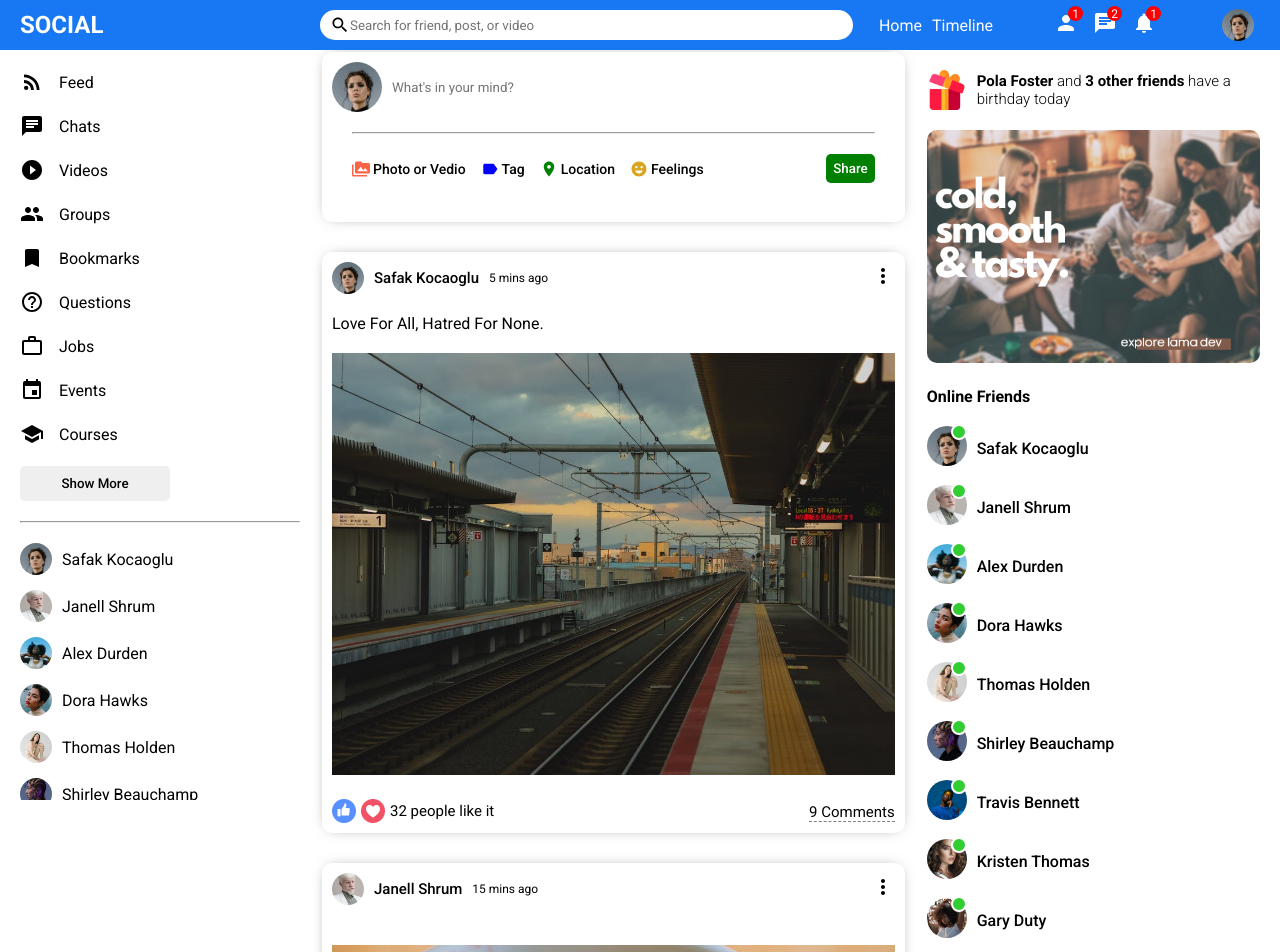
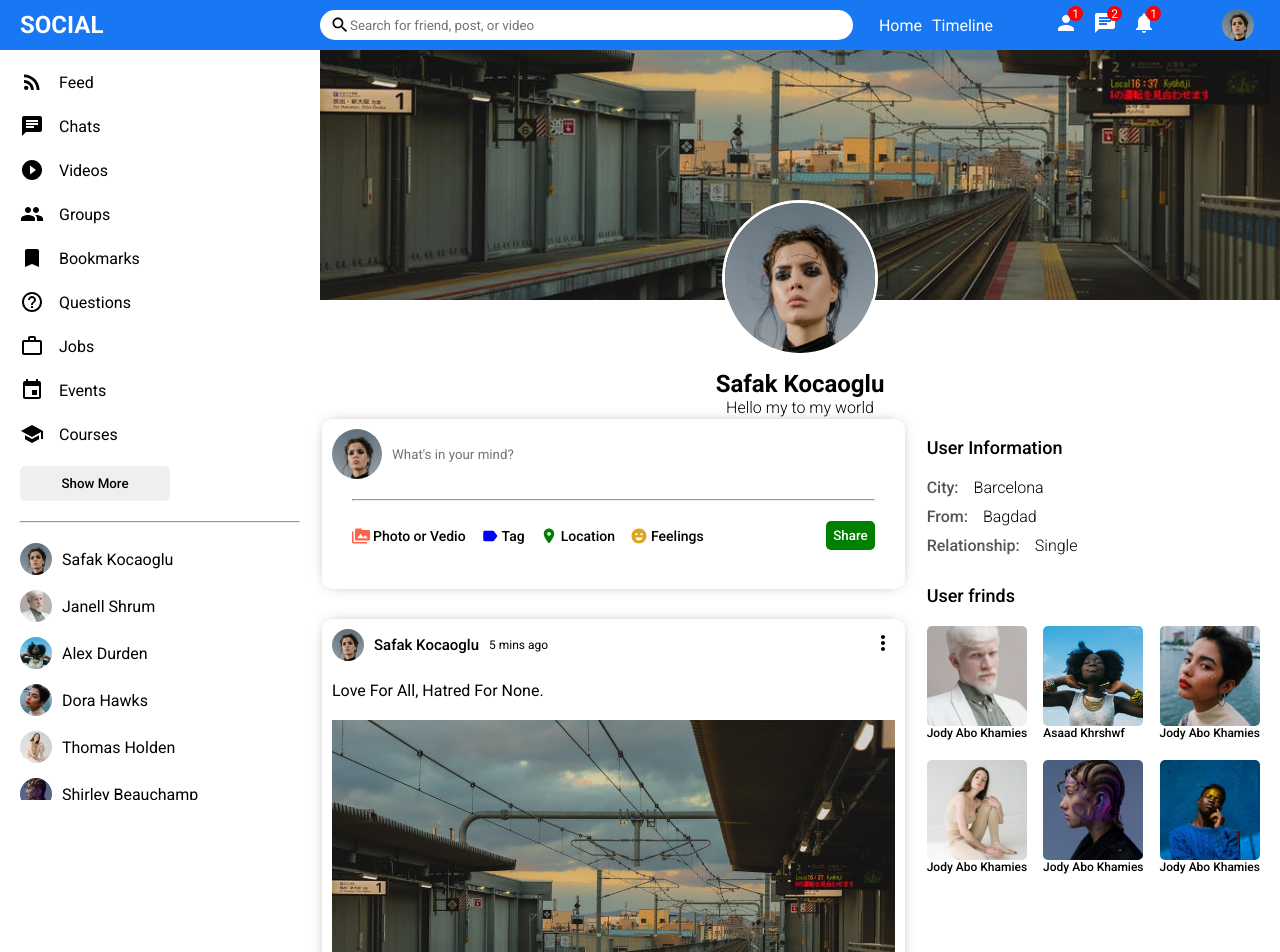
Before and after one commit to rushdy87/social-react, a React (Create React App) app: page / in a window 1280 px wide. Shown: the top 952 px of the page. Built offline with nearby package versions, Linux system fonts and the light colour scheme.

Commit message:
Profile Page

```diff
--- a/src/App.js
+++ b/src/App.js
@@ -1,9 +1,9 @@
-import { Home } from './pages';
+import { Home, Profile } from './pages';
 
 function App() {
   return (
     <div>
-      <Home />
+      <Profile />
     </div>
   );
 }
--- a/src/components/rightbar/Rightbar.css
+++ b/src/components/rightbar/Rightbar.css
@@ -29,6 +29,8 @@
 }
 
 .rightbar-title {
+  font-size: 18px;
+  font-weight: 500;
   margin-bottom: 20px;
 }
 
@@ -37,3 +39,46 @@
   margin: 0;
   list-style: none;
 }
+
+.rightbar-info {
+  margin-bottom: 30px;
+}
+
+.rightbar-info-item {
+  margin-bottom: 10px;
+}
+
+.rightbar-info-key {
+  font-weight: 500;
+  margin-right: 15px;
+  color: #555;
+}
+
+.rightbar-info-value {
+  font-weight: 300;
+}
+
+.rightbar-followings {
+  display: flex;
+  flex-wrap: wrap;
+  justify-content: space-between;
+}
+
+.rightbar-following {
+  display: flex;
+  flex-direction: column;
+  margin-bottom: 20px;
+  cursor: pointer;
+}
+
+.rightbar-following-image {
+  width: 100px;
+  height: 100px;
+  border-radius: 5px;
+  object-fit: cover;
+}
+
+.rightbar-following-username {
+  font-size: 12px;
+  font-weight: 500;
+}
--- a/src/components/rightbar/Rightbar.jsx
+++ b/src/components/rightbar/Rightbar.jsx
@@ -2,14 +2,10 @@ import './Rightbar.css';
 import { Users } from '../../dummyData';
 import { Online } from '../';
 
-const Rightbar = () => {
-  const renderOnlineFriends = Users.map((user) => {
-    return <Online key={user.id} user={user} />;
-  });
-
-  return (
-    <div className="rightbar">
-      <div className="rightbar-wrapper">
+const Rightbar = ({ profile }) => {
+  const HomeRightbar = () => {
+    return (
+      <>
         <div className="birthday-container">
           <img src="/assets/gift.png" alt="" className="birthday-image" />
           <span className="birthday-text">
@@ -19,6 +15,101 @@ const Rightbar = () => {
         <img src="/assets/ad.png" alt="" className="rightbar-ad" />
         <h4 className="rightbar-title">Online Friends</h4>
         <ul className="rightbar-friend-list">{renderOnlineFriends}</ul>
+      </>
+    );
+  };
+
+  const ProfileRightbar = () => {
+    return (
+      <>
+        <h4 className="rightbar-title">User Information</h4>
+        <div className="rightbar-info">
+          <div className="rightbar-info-item">
+            <span className="rightbar-info-key">City:</span>
+            <span className="rightbar-info-value">Barcelona</span>
+          </div>
+          <div className="rightbar-info-item">
+            <span className="rightbar-info-key">From:</span>
+            <span className="rightbar-info-value">Bagdad</span>
+          </div>
+          <div className="rightbar-info-item">
+            <span className="rightbar-info-key">Relationship:</span>
+            <span className="rightbar-info-value">Single</span>
+          </div>
+        </div>
+        <h4 className="rightbar-title">User frinds</h4>
+        <div className="rightbar-followings">
+          <div className="rightbar-following">
+            <img
+              src="/assets/person/2.jpeg"
+              alt=""
+              className="rightbar-following-image"
+            />
+            <span className="rightbar-following-username">
+              Jody Abo Khamies
+            </span>
+          </div>
+          <div className="rightbar-following">
+            <img
+              src="/assets/person/3.jpeg"
+              alt=""
+              className="rightbar-following-image"
+            />
+            <span className="rightbar-following-username">Asaad Khrshwf</span>
+          </div>
+          <div className="rightbar-following">
+            <img
+              src="/assets/person/4.jpeg"
+              alt=""
+              className="rightbar-following-image"
+            />
+            <span className="rightbar-following-username">
+              Jody Abo Khamies
+            </span>
+          </div>
+          <div className="rightbar-following">
+            <img
+              src="/assets/person/5.jpeg"
+              alt=""
+              className="rightbar-following-image"
+            />
+            <span className="rightbar-following-username">
+              Jody Abo Khamies
+            </span>
+          </div>
+          <div className="rightbar-following">
+            <img
+              src="/assets/person/6.jpeg"
+              alt=""
+              className="rightbar-following-image"
+            />
+            <span className="rightbar-following-username">
+              Jody Abo Khamies
+            </span>
+          </div>
+          <div className="rightbar-following">
+            <img
+              src="/assets/person/7.jpeg"
+              alt=""
+              className="rightbar-following-image"
+            />
+            <span className="rightbar-following-username">
+              Jody Abo Khamies
+            </span>
+          </div>
+        </div>
+      </>
+    );
+  };
+
+  const renderOnlineFriends = Users.map((user) => {
+    return <Online key={user.id} user={user} />;
+  });
+
+  return (
+    <div className="rightbar">
+      <div className="rightbar-wrapper">
+        {profile ? <ProfileRightbar /> : <HomeRightbar />}
       </div>
     </div>
   );
--- a/src/pages/index.js
+++ b/src/pages/index.js
@@ -1 +1,2 @@
 export { default as Home } from './home/Home';
+export { default as Profile } from './profile/Profile';
--- /dev/null
+++ b/src/pages/profile/Profile.css
@@ -0,0 +1,54 @@
+.profile-container {
+  display: flex;
+  width: 100%;
+}
+
+.profile-right {
+  flex: 9;
+}
+
+.profile-right-top {
+}
+
+.profile-cover {
+  height: 320px;
+  position: relative;
+}
+
+.profile-cover-image {
+  width: 100%;
+  height: 250px;
+  object-fit: cover;
+}
+
+.profile-user-image {
+  width: 150px;
+  height: 150px;
+  border-radius: 50%;
+  object-fit: cover;
+  position: absolute;
+  left: 0;
+  right: 0;
+  margin: auto;
+  top: 150px;
+  border: 3px solid white;
+}
+
+.profile-info {
+  display: flex;
+  flex-direction: column;
+  align-items: center;
+  justify-content: center;
+}
+
+.profile-info-name {
+  font-size: 24px;
+}
+
+.profile-info-desc {
+  font-weight: 300;
+}
+
+.profile-right-bottom {
+  display: flex;
+}
--- /dev/null
+++ b/src/pages/profile/Profile.jsx
@@ -0,0 +1,39 @@
+import { Topbar, Sidebar, Feed, Rightbar } from '../../components';
+import './Profile.css';
+
+const Profile = () => {
+  return (
+    <>
+      <Topbar />
+      <div className="profile-container">
+        <Sidebar />
+        <div className="profile-right">
+          <div className="profile-right-top">
+            <div className="profile-cover">
+              <img
+                src="/assets/post/1.jpeg"
+                alt=""
+                className="profile-cover-image"
+              />
+              <img
+                src="/assets/person/1.jpeg"
+                alt=""
+                className="profile-user-image"
+              />
+            </div>
+            <div className="profile-info">
+              <h4 className="profile-info-name">Safak Kocaoglu</h4>
+              <span className="profile-info-desc">Hello my to my world</span>
+            </div>
+          </div>
+          <div className="profile-right-bottom">
+            <Feed />
+            <Rightbar profile />
+          </div>
+        </div>
+      </div>
+    </>
+  );
+};
+
+export default Profile;
```
